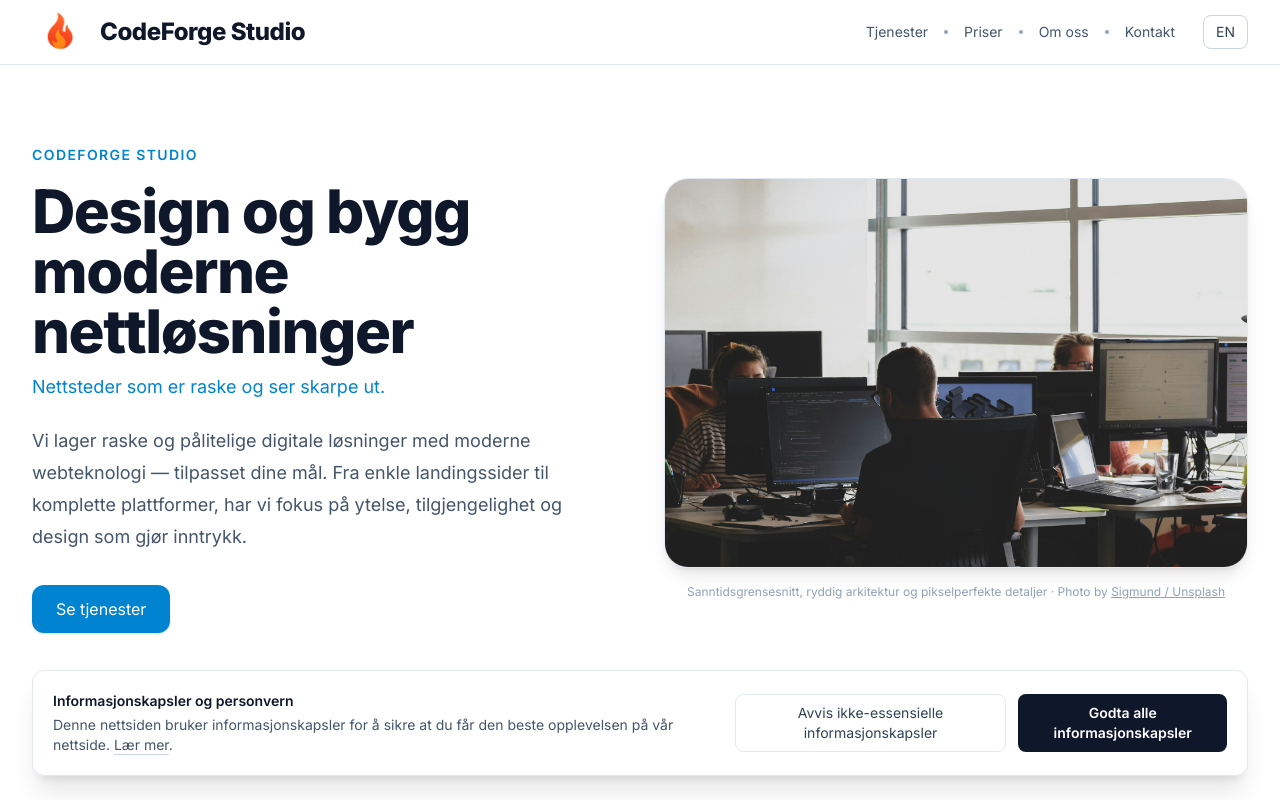
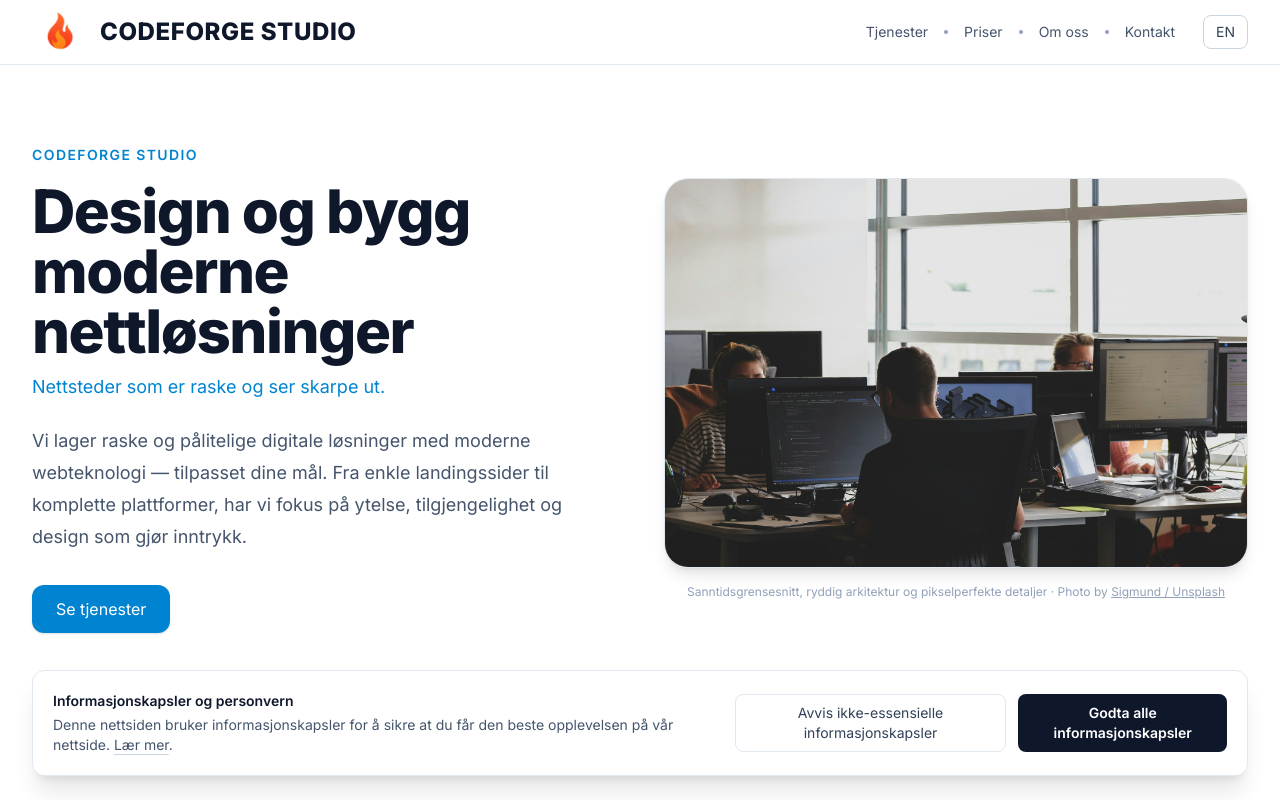
Before and after one commit to robfil50219/codeforge-site, a React (Vite) app: page / in a window 1280 px wide. Shown: the top 800 px of the page. Built offline with nearby package versions, Linux system fonts and the light colour scheme.

Commit message:
Enhance Navbar styling and remove unnecessary comment for clarity

```diff
--- a/src/components/Navbar.tsx
+++ b/src/components/Navbar.tsx
@@ -39,7 +39,6 @@ export default function Navbar() {
     if (location.pathname === "/") {
       scrollToId(id);
     } else {
-      // navigate home with hash (then browser handles scroll)
       window.location.href = `/${"#" + id}`;
     }
   };
@@ -62,7 +61,9 @@ export default function Navbar() {
             alt="CodeForge Studio logo"
             className="h-12 w-12 sm:h-14 sm:w-14"
           />
-          <span className="text-xl sm:text-2xl">{t("brand")}</span>
+          <span className="text-xl sm:text-2xl font-extrabold tracking-wide uppercase">
+            {t("brand")}
+          </span>
         </Link>
 
         {/* Desktop nav */}
```
